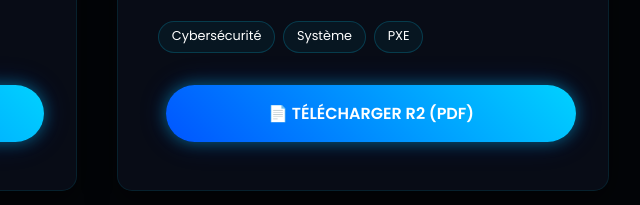
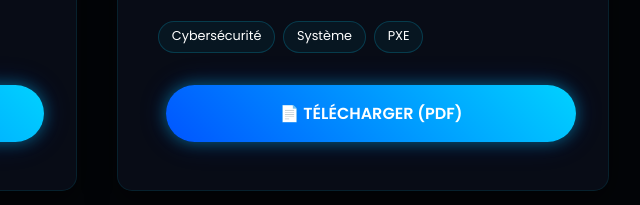
Before and after one commit to mikitoex/portfolio.ilyesse, a plain HTML site: page index.html in a window 1280 px wide. Shown: the part 5095-5300 px from the top of the page, 543-1183 px from the left. Drawn offline with Linux system fonts and the light colour scheme.

Commit message:
Update index.html

```diff
--- a/index.html
+++ b/index.html
@@ -408,7 +408,7 @@
                     <span class="tech-tag">Système</span>
                     <span class="tech-tag">PXE</span>
                 </div>
-                <a href="r2.pdf" target="_blank" class="btn btn-primary" style="margin-top: 1rem; width: 100%;">📄 Télécharger R2 (PDF)</a>
+                <a href="r2.pdf" target="_blank" class="btn btn-primary" style="margin-top: 1rem; width: 100%;">📄 Télécharger (PDF)</a>
             </div>
         </div>
     </section>
```
